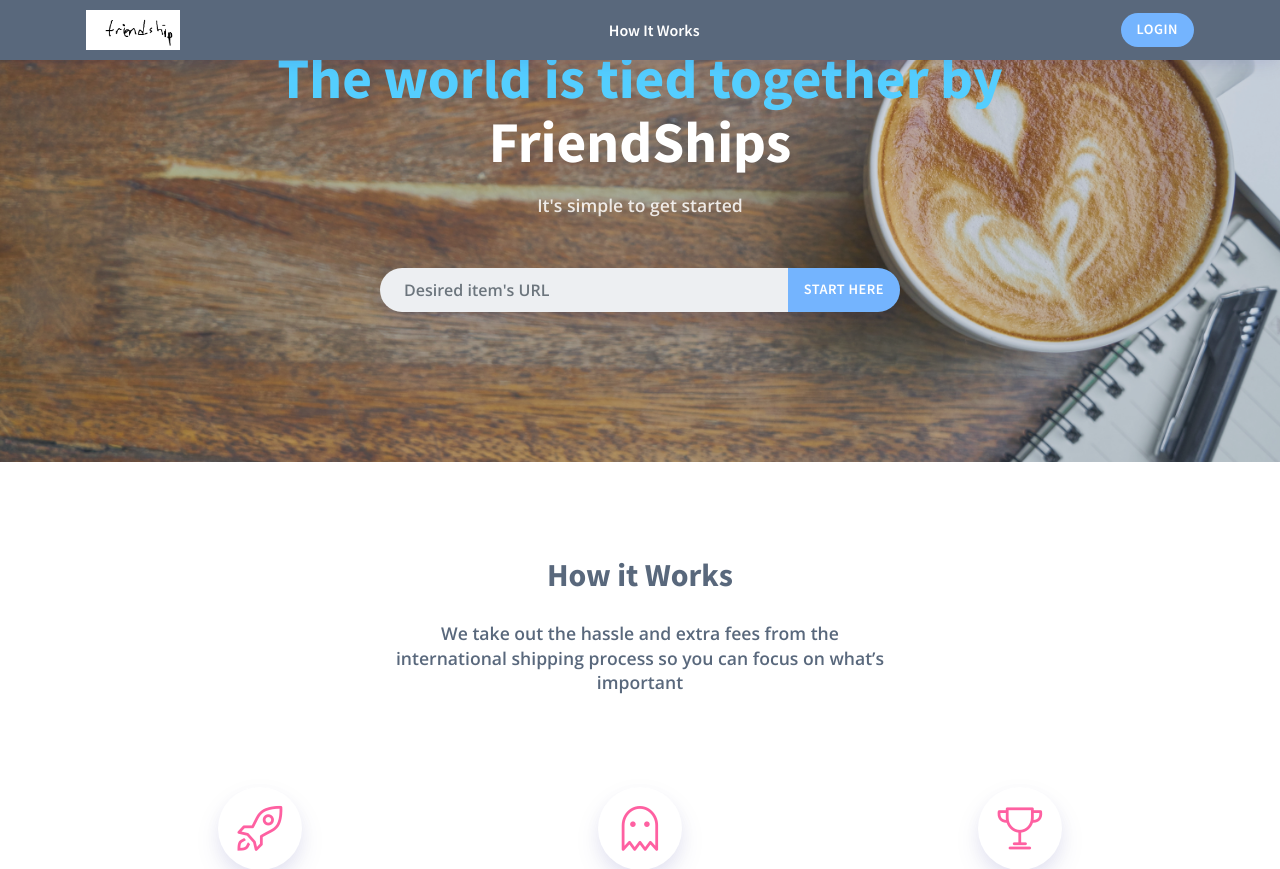
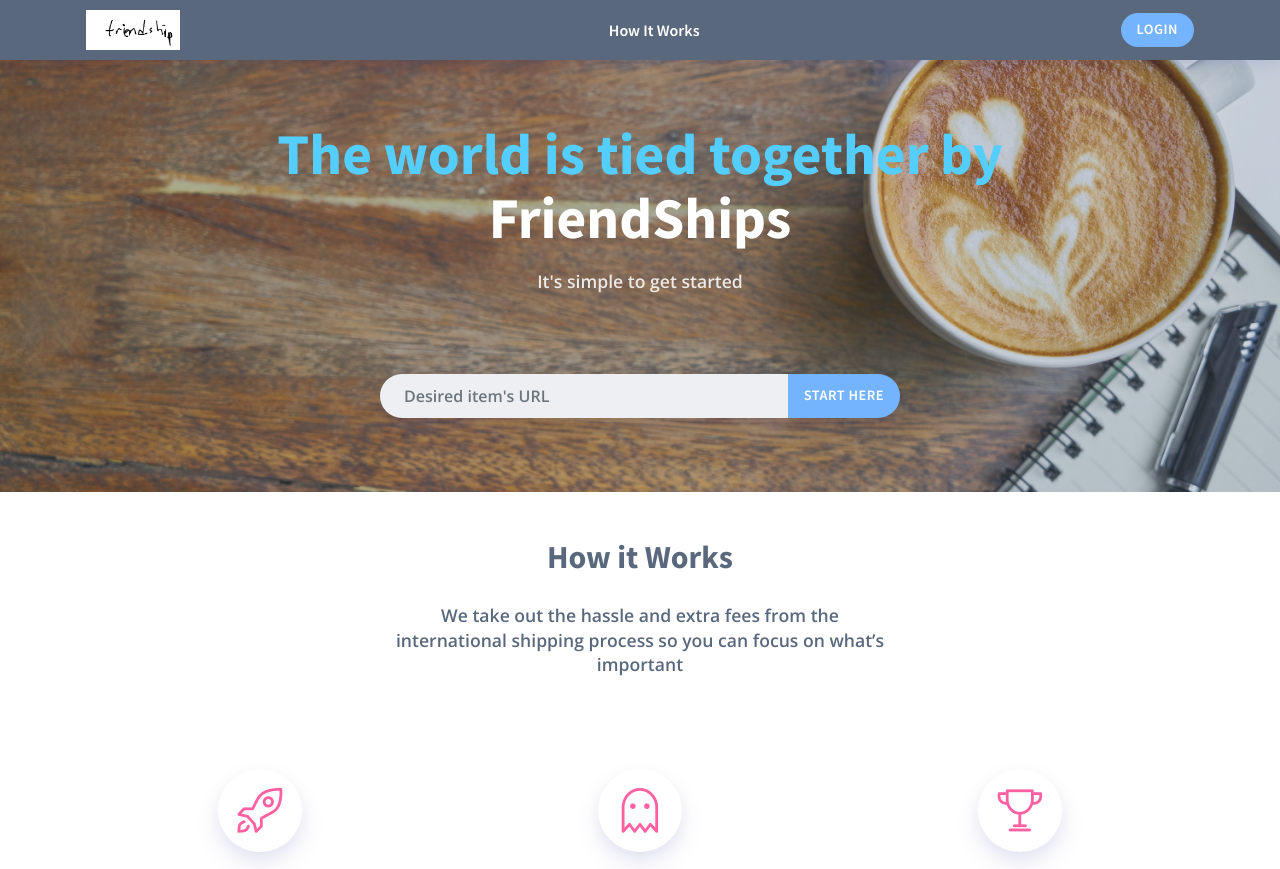
Before and after one commit to han950307/friendships-site, a Django app: page / in a window 1280 px wide. Shown: the top 869 px of the page. Run offline with Django 3.2, Linux system fonts and the light colour scheme; parts of the project's set-up code (start-up, migrations or seed data) failed here and were passed over; some libraries are stand-ins or nearby versions.

Commit message:
commit css

```diff
--- a/friendship/static/friendship/css/custom/base.css
+++ b/friendship/static/friendship/css/custom/base.css
@@ -70,17 +70,19 @@ div#right-pane{
   margin-top: 0px;
 }
 
-.ui-hero .input-group {
-  margin-top: 50px;
-}
-
 .ui-hero.hero-center .paragraph {
   max-width: 600px;
 }
 
-.ui-hero.hero-lg {
-    padding: 4rem 0 1rem 0;
-    margin-bottom: 6rem;
+.hero-center div.col-sm-12 {
+  margin-top: 5rem;
+  margin-bottom: -2.5rem;
+}
+
+@media (min-width: 1200px) {
+  .ui-hero.hero-lg {
+    padding: 5rem 0 0rem 0;
+  }
 }
 
 /**
```
